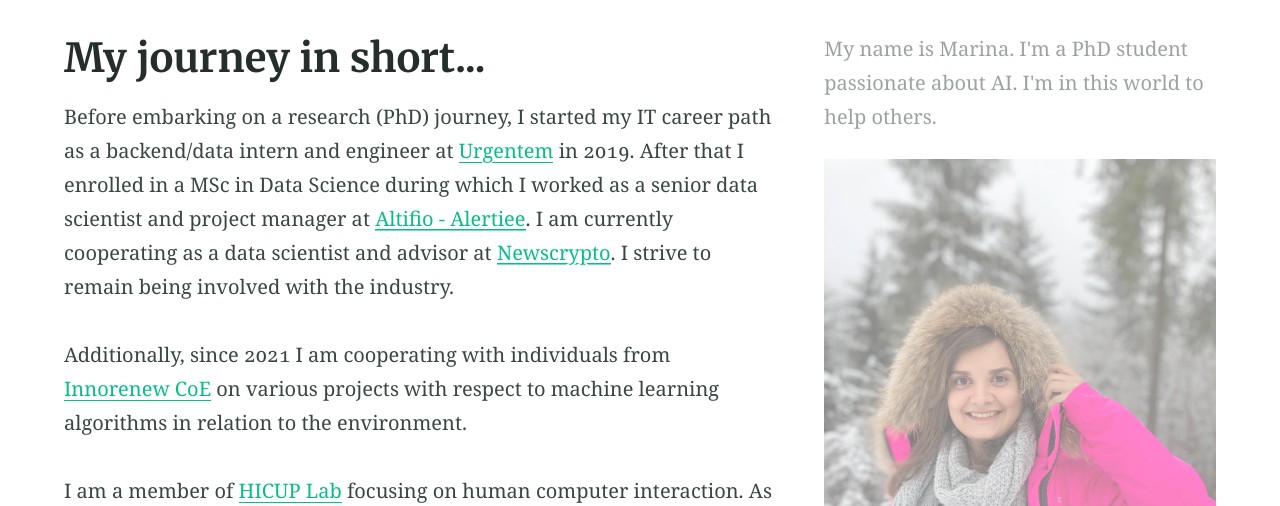
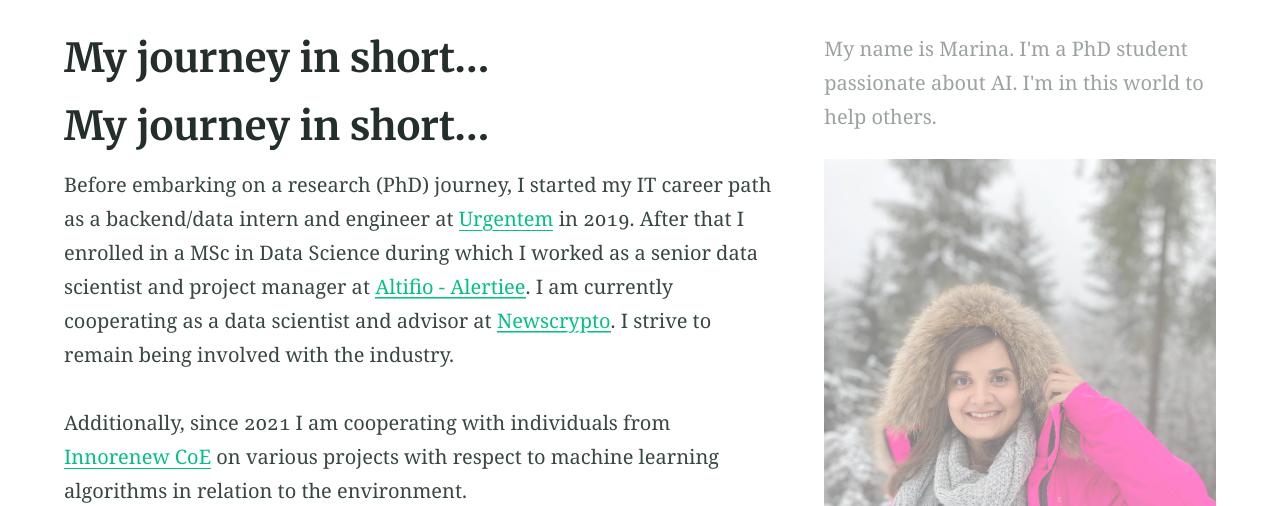
Before and after one commit to Marina225/marina225.github.io, a Jekyll site: the page built from projects.md, in a window 1280 px wide and 900 px high, cut to the strip 394-900 px from the top of the window. Built offline with Jekyll 4.4.1, drawn with Linux system fonts in a browser that asks for light colours; our own code applies the rules of GitHub Pages for plain Markdown files; part of the change alters nothing that is shown.

Commit message:
Update projects.md

```diff
--- a/projects.md
+++ b/projects.md
@@ -1,5 +1,5 @@
 ---
-title:  My journey in short...
+title:
 excerpt: "Projects index"
 aside: true
 feature_text: |
@@ -7,6 +7,7 @@ feature_text: |
 feature_image: "https://picsum.photos/1300/400?image=989"
 ---
 
+# My journey in short...
 
 Before embarking on a research (PhD) journey, I started my IT career path as a backend/data intern and engineer at [Urgentem](https://www.urgentem.net/) in 2019. After that I enrolled in a MSc in Data Science during which I worked as a senior data scientist and project manager at [Altifio - Alertiee](https://alertiee.io/). I am currently cooperating as a data scientist and advisor at [Newscrypto](https://newscrypto.io/).
 I strive to remain being involved with the industry.
```
